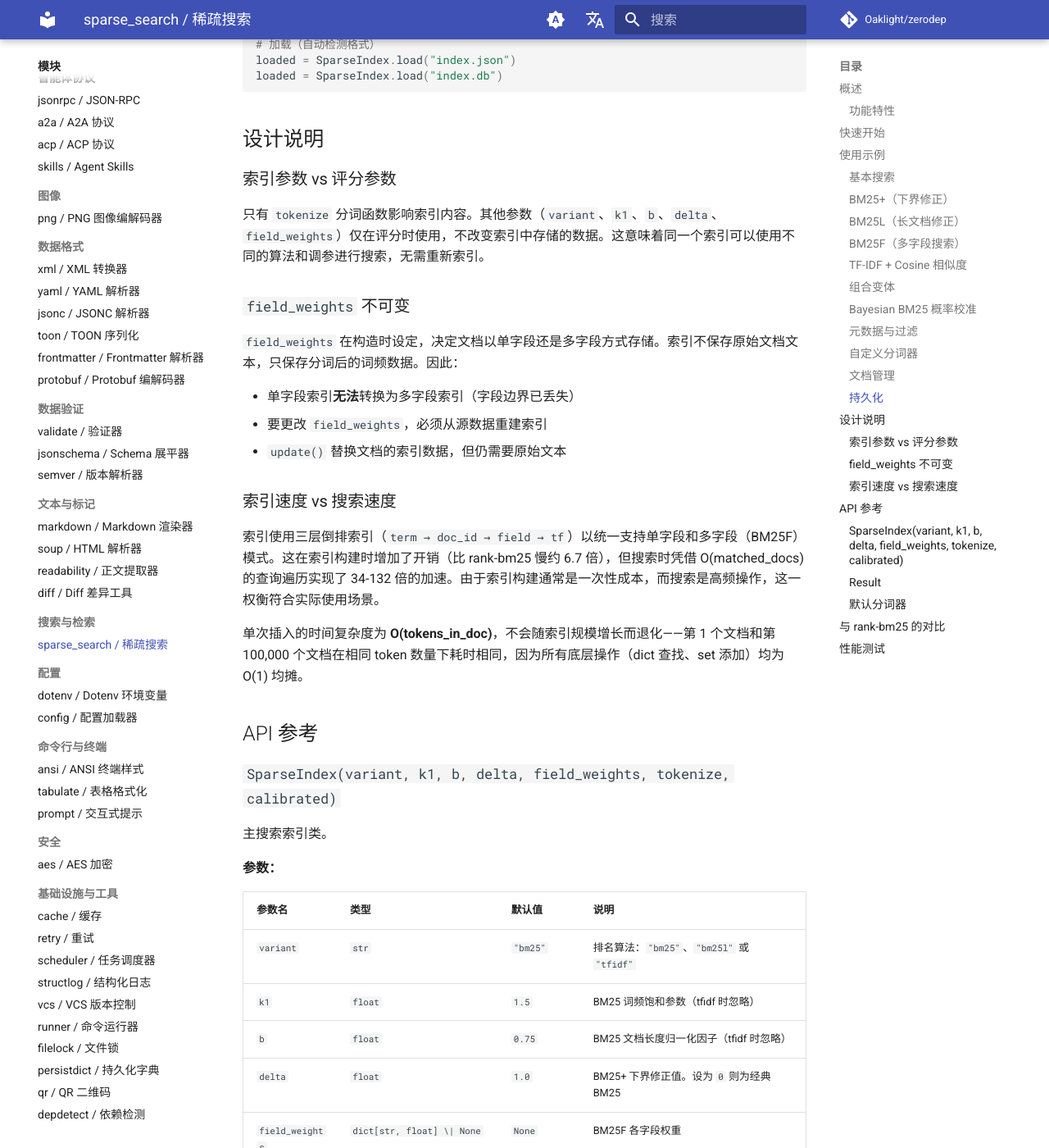
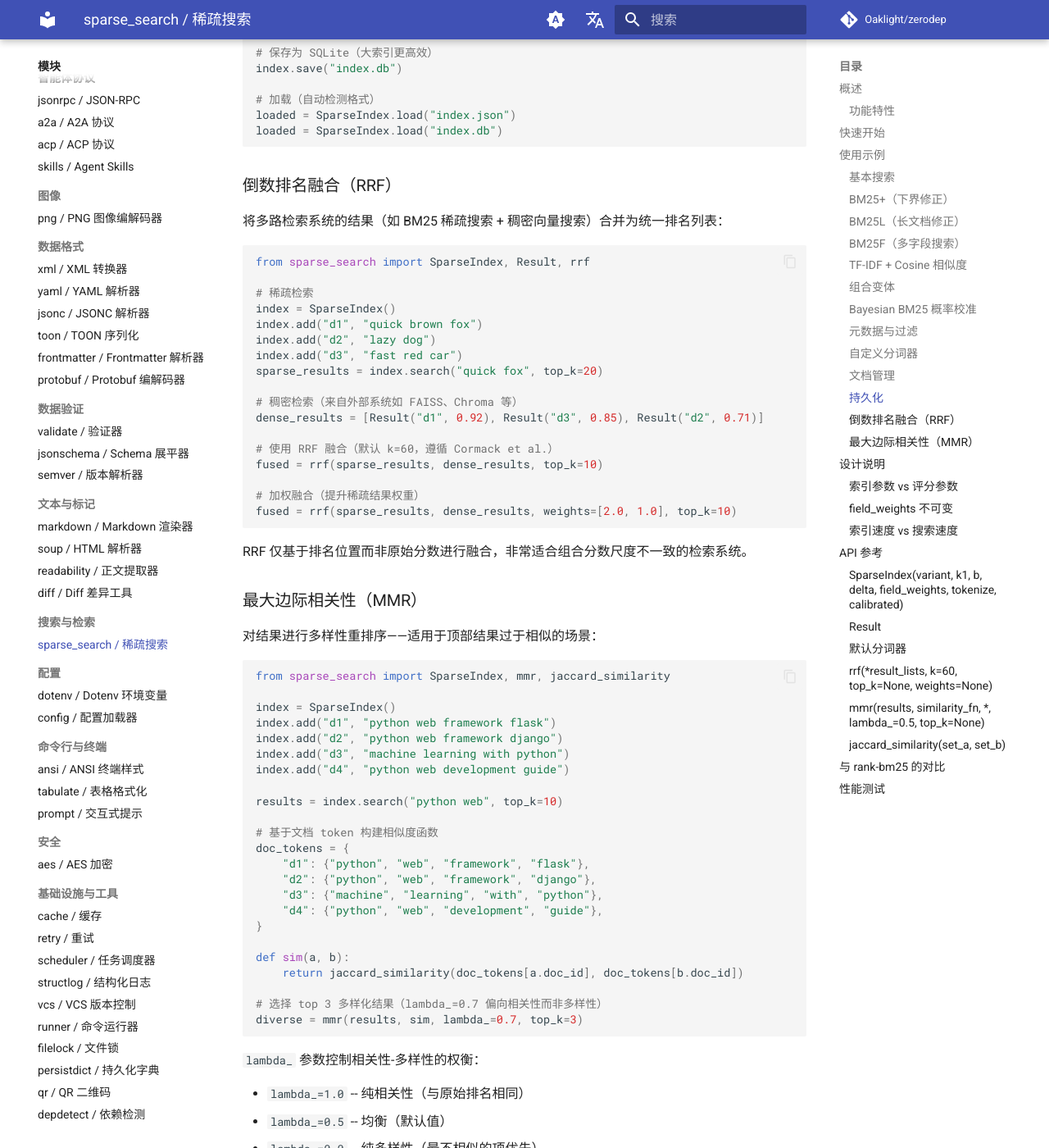
Before and after one commit to Oaklight/zerodep, an MkDocs documentation site: the page built from docs/modules/sparse_search.md, in a window 1280 px wide and 1400 px high, scrolled down 4358 px. Shown: the whole window at 82% size. Built offline with MkDocs 1.6.1 and Material for MkDocs 9.7.7, drawn with Linux system fonts in a browser that asks for light colours; comment, search, counter and statistics services are not loaded; some of the changed text lies outside the part shown.

Commit message:
docs: 添加 sparse_search RRF 和 MMR 文档
新增 rrf()、mmr()、jaccard_similarity() 的使用示例、API 参考和
更新日志条目。模块索引版本更新至 0.4.0。

````diff
--- a/docs/modules/sparse_search.md
+++ b/docs/modules/sparse_search.md
@@ -21,6 +21,8 @@
 - **可插拔分词器** -- 默认 Unicode 分词；可替换为 `jieba.lcut`、NLTK 等
 - **Bayesian BM25 校准** -- 通过 sigmoid 似然、复合先验和贝叶斯后验，将原始 BM25 分数转换为校准概率 [0, 1]
 - **倒排索引** -- O(matched_docs) 搜索，查询速度比 rank-bm25 快 34-132 倍
+- **RRF（倒数排名融合）** -- 合并多路排名结果列表（如 BM25 + 稠密向量）为统一排序
+- **MMR（最大边际相关性）** -- 使用自定义相似度函数对结果进行多样性重排序
 
 ## 快速开始
 
@@ -201,6 +203,68 @@ loaded = SparseIndex.load("index.json")
 loaded = SparseIndex.load("index.db")
 ```
 
+### 倒数排名融合（RRF）
+
+将多路检索系统的结果（如 BM25 稀疏搜索 + 稠密向量搜索）合并为统一排名列表：
+
+```python
+from sparse_search import SparseIndex, Result, rrf
+
+# 稀疏检索
+index = SparseIndex()
+index.add("d1", "quick brown fox")
+index.add("d2", "lazy dog")
+index.add("d3", "fast red car")
+sparse_results = index.search("quick fox", top_k=20)
+
+# 稠密检索（来自外部系统如 FAISS、Chroma 等）
+dense_results = [Result("d1", 0.92), Result("d3", 0.85), Result("d2", 0.71)]
+
+# 使用 RRF 融合（默认 k=60，遵循 Cormack et al.）
+fused = rrf(sparse_results, dense_results, top_k=10)
+
+# 加权融合（提升稀疏结果权重）
+fused = rrf(sparse_results, dense_results, weights=[2.0, 1.0], top_k=10)
+```
+
+RRF 仅基于排名位置而非原始分数进行融合，非常适合组合分数尺度不一致的检索系统。
+
+### 最大边际相关性（MMR）
+
+对结果进行多样性重排序——适用于顶部结果过于相似的场景：
+
+```python
+from sparse_search import SparseIndex, mmr, jaccard_similarity
+
+index = SparseIndex()
+index.add("d1", "python web framework flask")
+index.add("d2", "python web framework django")
+index.add("d3", "machine learning with python")
+index.add("d4", "python web development guide")
+
+results = index.search("python web", top_k=10)
+
+# 基于文档 token 构建相似度函数
+doc_tokens = {
+    "d1": {"python", "web", "framework", "flask"},
+    "d2": {"python", "web", "framework", "django"},
+    "d3": {"machine", "learning", "with", "python"},
+    "d4": {"python", "web", "development", "guide"},
+}
+
+def sim(a, b):
+    return jaccard_similarity(doc_tokens[a.doc_id], doc_tokens[b.doc_id])
+
+# 选择 top 3 多样化结果（lambda_=0.7 偏向相关性而非多样性）
+diverse = mmr(results, sim, lambda_=0.7, top_k=3)
+```
+
+`lambda_` 参数控制相关性-多样性的权衡：
+
+- `lambda_=1.0` -- 纯相关性（与原始排名相同）
+- `lambda_=0.5` -- 均衡（默认值）
+- `lambda_=0.0` -- 纯多样性（最不相似的项优先）
+
 ## 设计说明
 
 ### 索引参数 vs 评分参数
@@ -282,6 +346,46 @@ loaded = SparseIndex.load("index.db")
 
 生产环境中建议传入自定义分词器，支持词干提取、停用词移除或 CJK 分词。
 
+---
+
+### `rrf(*result_lists, k=60, top_k=None, weights=None)`
+
+倒数排名融合——将多路排名结果列表合并为统一排名。
+
+**参数：**
+
+| 参数名 | 类型 | 默认值 | 说明 |
+|--------|------|--------|------|
+| `*result_lists` | `list[Result]` | *(必需)* | 一个或多个排名结果列表 |
+| `k` | `int` | `60` | RRF 常数，控制排名位置的敏感度 |
+| `top_k` | `int \| None` | `None` | 最大返回数量。`None` 返回全部 |
+| `weights` | `list[float] \| None` | `None` | 各列表权重。`None` = 等权重 |
+
+**返回值：** `list[Result]`，按 RRF 分数降序排列。元数据取自原始分数最高的出现。
+
+---
+
+### `mmr(results, similarity_fn, *, lambda_=0.5, top_k=None)`
+
+最大边际相关性——对结果进行多样性重排序。
+
+**参数：**
+
+| 参数名 | 类型 | 默认值 | 说明 |
+|--------|------|--------|------|
+| `results` | `list[Result]` | *(必需)* | 待重排序的候选结果 |
+| `similarity_fn` | `Callable[[Result, Result], float]` | *(必需)* | 相似度函数，返回 [0, 1] |
+| `lambda_` | `float` | `0.5` | 权衡参数：1.0 = 纯相关性，0.0 = 纯多样性 |
+| `top_k` | `int \| None` | `None` | 选择的结果数量。`None` = 全部 |
+
+**返回值：** `list[Result]`，分数为 MMR 值。
+
+---
+
+### `jaccard_similarity(set_a, set_b)`
+
+Jaccard 相似度系数：`|A ∩ B| / |A ∪ B|`。两个集合均为空时返回 0.0。
+
 ## 与 rank-bm25 的对比
 
 | 特性 | zerodep sparse_search | rank-bm25 |
````
Also changed, not shown: docs/changelog.md (+1 -0 lines), docs/modules/index.md (+2 -2 lines).
